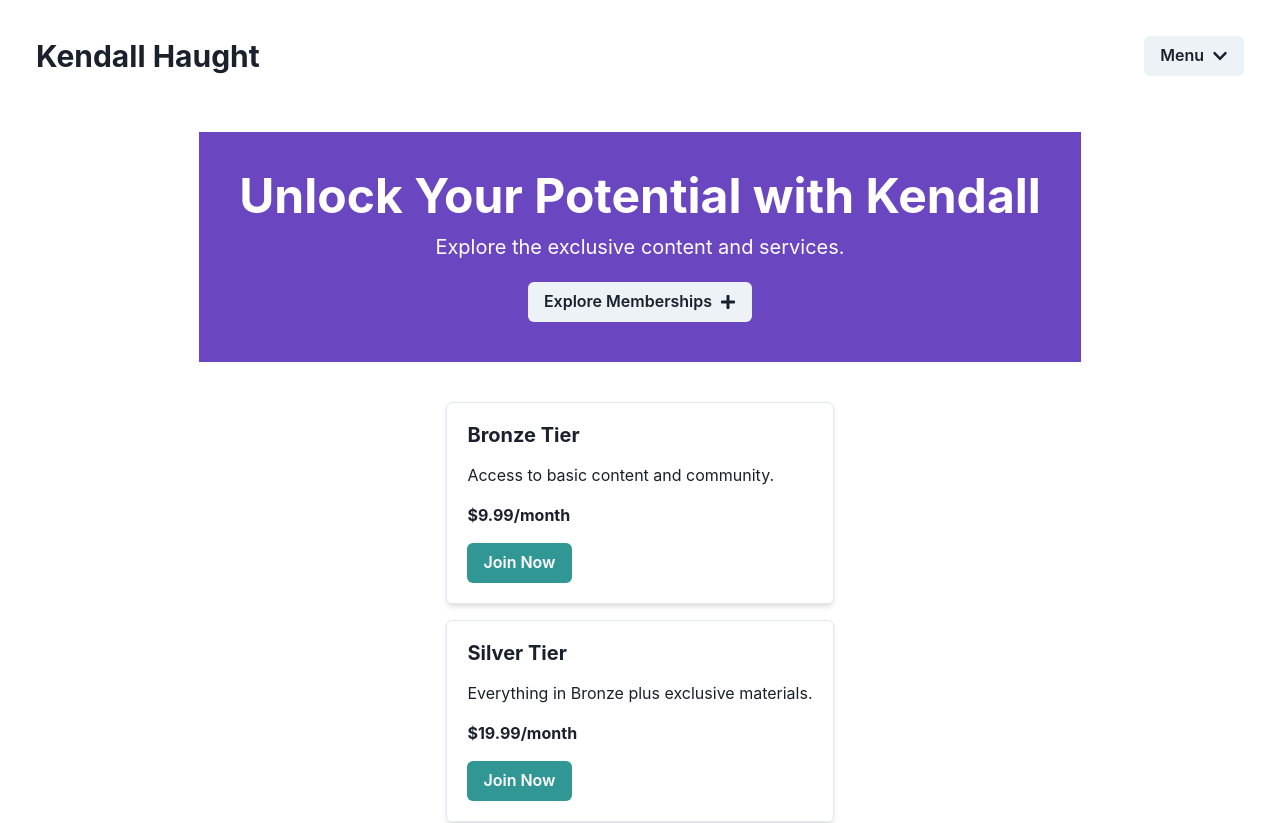
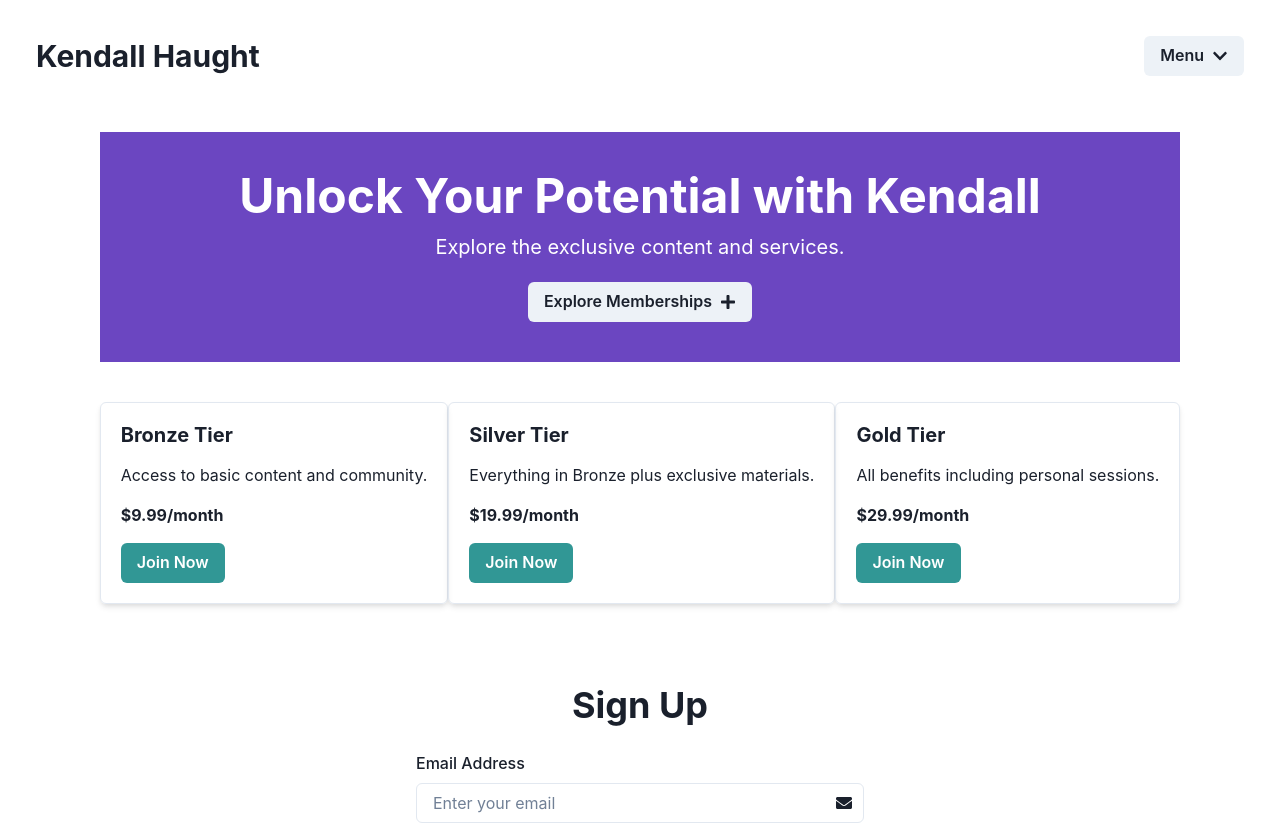
Before and after one commit to GPT-Engineer-App/psychic-influencer-website-design, a React (Vite) app: page / in a window 1280 px wide. Shown: the top 823 px of the page. Built offline with nearby package versions, Linux system fonts and the light colour scheme.

Commit message:
I want the tiers t all be next to each other so I can read about all of them immediately when joining the website
Changed the layout of the membership tiers from a vertical stack to a horizontal flex container for immediate visibility upon entering the website.

```diff
--- a/src/pages/Index.jsx
+++ b/src/pages/Index.jsx
@@ -51,11 +51,11 @@ const Index = () => {
           <Button rightIcon={<FaPlus />}>Explore Memberships</Button>
         </Box>
 
-        <VStack spacing={4} align="stretch" mt={10}>
+        <Flex wrap="wrap" justify="center" mt={10} spacing={4}>
           <MembershipTier title="Bronze Tier" description="Access to basic content and community." price="$9.99/month" />
           <MembershipTier title="Silver Tier" description="Everything in Bronze plus exclusive materials." price="$19.99/month" />
           <MembershipTier title="Gold Tier" description="All benefits including personal sessions." price="$29.99/month" />
-        </VStack>
+        </Flex>
       </Flex>
 
       {/* Sign Up Section: This would typically be on another page but is included here for demonstration */}
```
